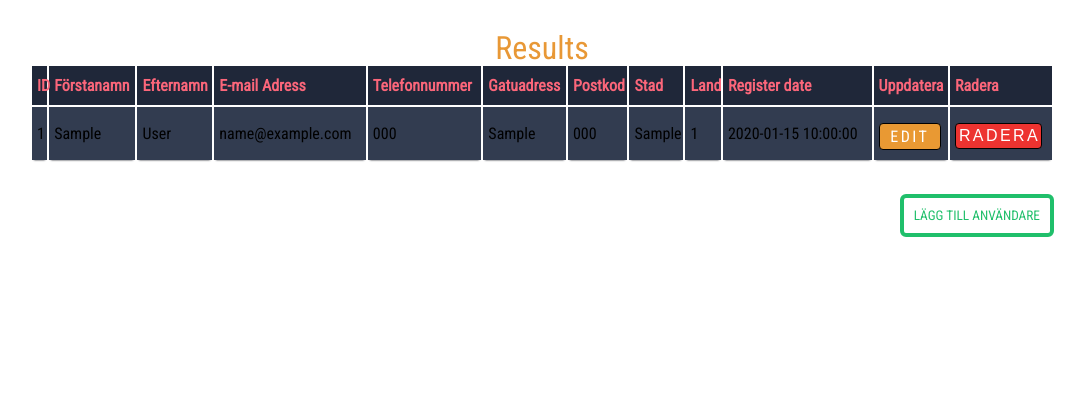
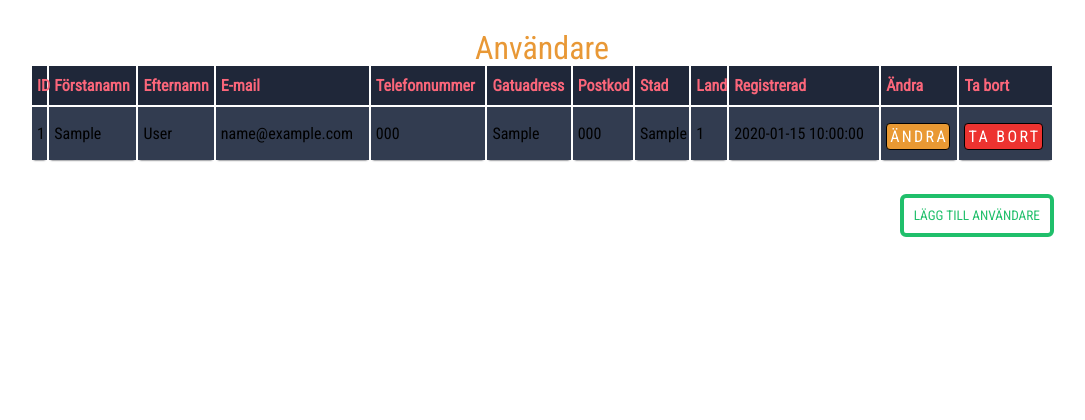
Before and after one commit to brogeby/oltanken, a PHP site: page /oltanken/admin/users.php in a window 1280 px wide. Shown: the top 420 px of the page, without its empty margins (98-1183 px from the left). Run offline with PHP 8.4, Linux system fonts and the light colour scheme; tables that the repository leaves empty or names only in its code hold one stand-in row (values such as "Sample post").

Commit message:
Ändrat till svenska överallt samt font-family

```diff
--- a/ecommerce-template/public/admin/users.php
+++ b/ecommerce-template/public/admin/users.php
@@ -34,42 +34,22 @@ $users = $stmt->fetchall();
     <link rel='stylesheet' type='text/css' media='screen' href='../styles/users.css'>
 </head>
 <body>
-    <!-- The Modal for edit form -->
-    <!-- <div id="myModal" class="modal"> -->
-      <!-- Modal content -->
-      <!-- <div class="modal-content">
-        <span class="close">&times;</span>
-        <div class="form-style">
-          <form id="add-user"method="POST">
-            <input type="text" name="first_name" id="first_name" placeholder="First name">
-            <input type="text" name="last_name" id="last_name" placeholder="Last name">
-            <input type="email" name="email" id="email" placeholder="Email address">
-            <input type="tel" name="phone" id="phone" pattern="[0-9]{3}-[0-9]{3}-[0-9]{4}" placeholder='Phone number "012-345-6789"'>
-            <input type="text" name="street" id="street" placeholder="Street">
-            <input type="number" name="postal_code" id="postal_code" placeholder="Postal code">
-            <input type="text" name="city" id="city" placeholder="City">
-            <input type="text" name="country" id="country" placeholder="Country">
-            <input type="submit" name="updateBtn" value="Update">
-          </form>
-        </div>
-      </div>
-    </div> -->
     <table class="wrapper-table">
-    <h2>Results</h2>
+    <h2>Användare</h2>
         <thead>
             <tr>
                 <th>ID</th>
                 <th>Förstanamn</th>
                 <th>Efternamn</th>
-                <th>E-mail Adress</th>
+                <th>E-mail</th>
                 <th>Telefonnummer</th>
                 <th>Gatuadress</th>
                 <th>Postkod</th>
                 <th>Stad</th>
                 <th>Land</th>
-                <th>Register date</th>
-                <th>Uppdatera</th>
-                <th>Radera</th>
+                <th>Registrerad</th>
+                <th>Ändra</th>
+                <th>Ta bort</th>
             </tr>
         </thead>
         <tbody>
@@ -85,10 +65,10 @@ $users = $stmt->fetchall();
                 <td><?=htmlentities($user["city"]); ?></td>
                 <td><?=htmlentities($user["country"]); ?></td>
                 <td><?=htmlentities($user["register_date"]); ?> </td>
-                <td><button><a href="edit-user.php?id=<?=$user['id'] ?>">edit</a></button></td>
+                <td><button><a href="edit-user.php?id=<?=$user['id'] ?>">Ändra</a></button></td>
                 <td><form action="#" method="POST">
                     <input type="hidden" name="userID" value="<?=$user['id']?>">
-                    <input type="submit" name="deleteBtn" value="Radera">
+                    <input type="submit" name="deleteBtn" value="Ta bort">
                 </form>
                 </td>
             </tr>
--- a/ecommerce-template/public/checkout/checkout.php
+++ b/ecommerce-template/public/checkout/checkout.php
@@ -149,7 +149,7 @@ if (isset($_POST['createOrderBtn']) && empty($_SESSION['items'])) {
 <html>
 <head>
     <meta charset='utf-8'>
-    <title>Tankrummet</title>
+    <title>Öltanken</title>
 	<meta name="viewport" content="width=device-width, initial-scale=1">
 	<link href="https://fonts.googleapis.com/css2?family=Montserrat&family=Roboto+Condensed&display=swap" rel="stylesheet">
     <link rel='stylesheet' type='text/css' media='screen' href='../styles/main.css'>
--- a/ecommerce-template/public/styles/users.css
+++ b/ecommerce-template/public/styles/users.css
@@ -1,10 +1,6 @@
- /* body {
-  font-family: 'Open Sans', sans-serif;
-  font-weight: 300;
-  line-height: 1.42em;
-  color:#A7A1AE;
-  background-color:#1F2739;
-} */
+* {
+	font-family: 'Roboto Condensed', sans-serif;
+}
 .errorMsg {
 	margin: 10px;
 	color: red;
@@ -61,7 +57,6 @@ h2 {
 	border: 0;
 	font-size: 1rem;
 	letter-spacing: .15rem;
-	font-family: "Arimo";
 	margin-top: 5px;
 	padding: 3px;
 	color: #000;
@@ -97,7 +92,6 @@ h2 {
 	border: 0;
 	font-size: 1rem;
 	letter-spacing: .15rem;
-	font-family: "Arimo";
 	margin-top: 5px;
 	padding: 3px;
 	color: #000;
@@ -333,7 +285,6 @@ input {
 	border: 0;
 	font-size: 1rem;
 	letter-spacing: .15rem;
-	font-family: "Arimo";
 	margin-top: 5px;
 	padding: 3px;
 	color: #000;
```
Also changed, not shown: other parts of ecommerce-template/public/styles/users.css (+7 -49 lines).
